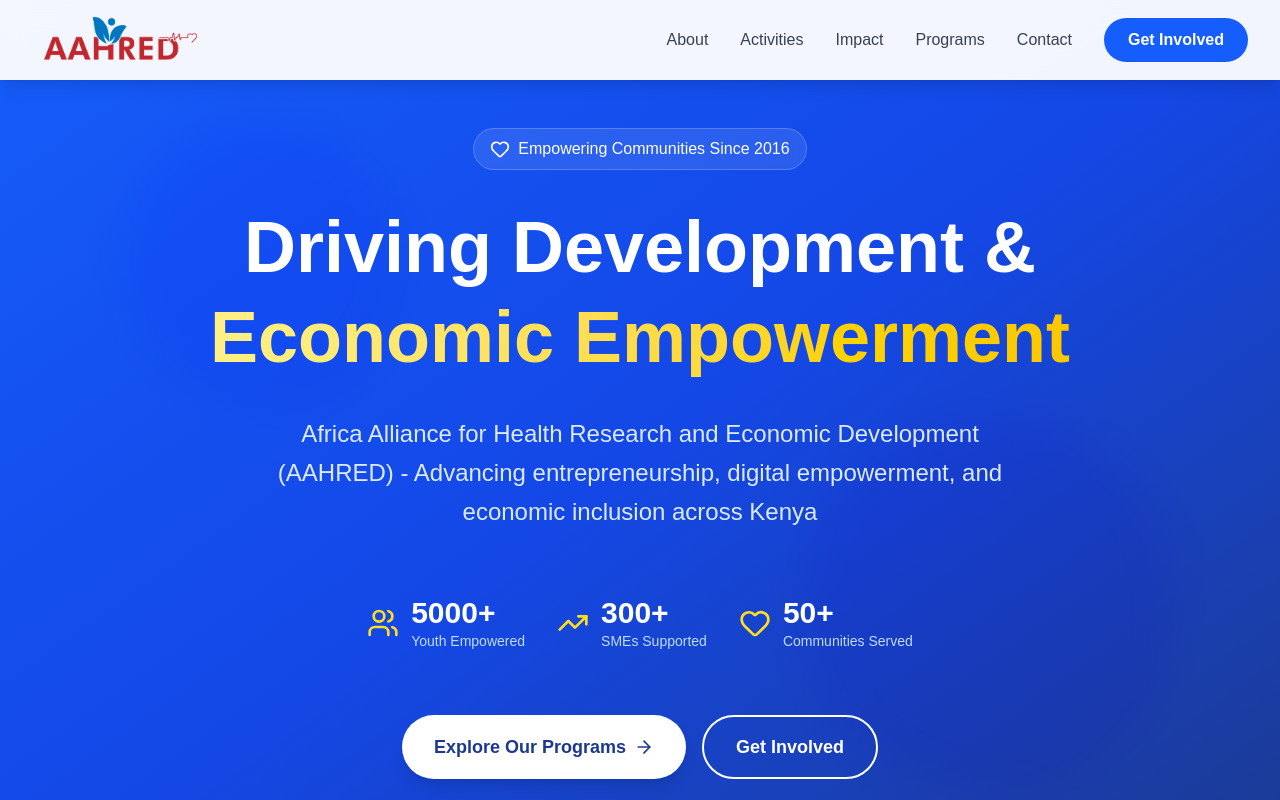
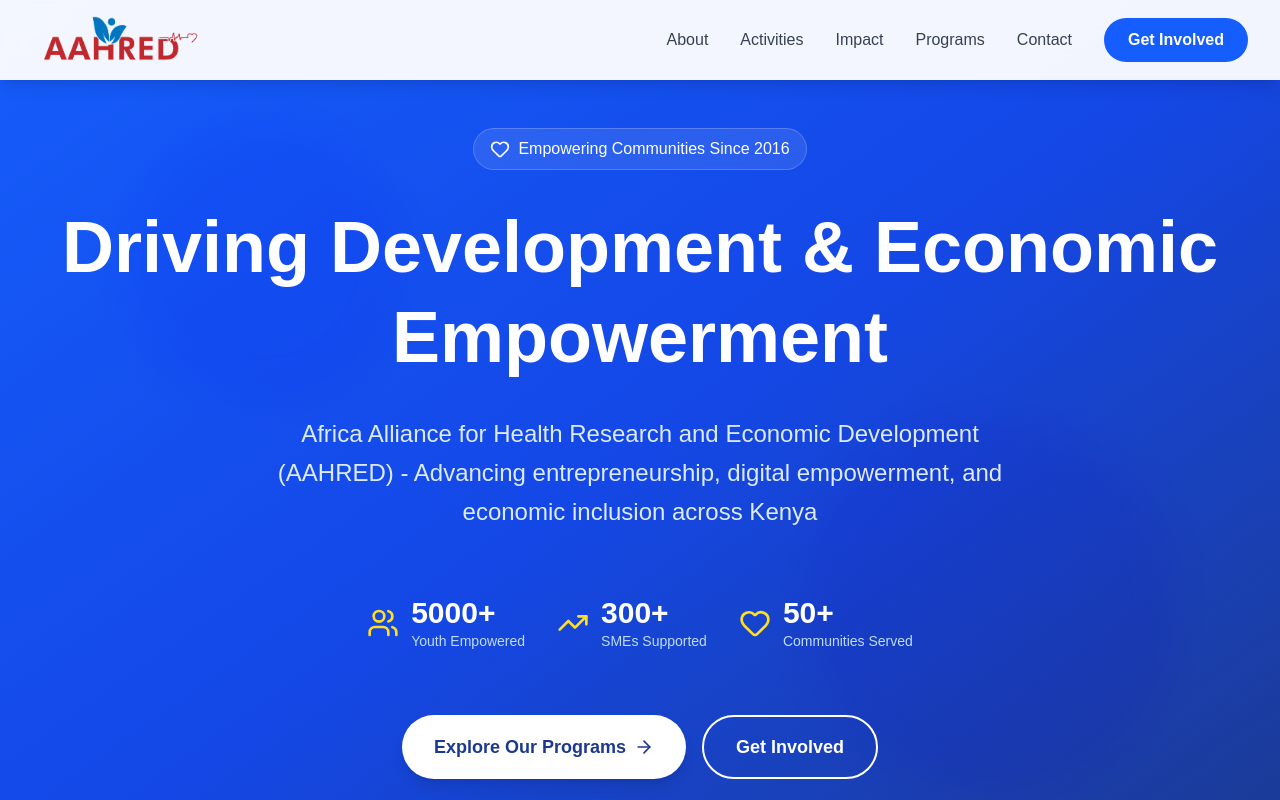
Before and after one commit to kev065/aahred-org, a Next.js app in the folder client/: page / in a window 1280 px wide. Shown: the top 800 px of the page. Built offline with nearby package versions, Linux system fonts and the light colour scheme.

Commit message:
update text in the hero section to a uniform white colour, removing the gold gradient

```diff
--- a/client/components/Hero.tsx
+++ b/client/components/Hero.tsx
@@ -61,10 +61,7 @@
             transition={{ duration: 0.8, delay: 0.3 }}
             className="text-5xl sm:text-6xl lg:text-7xl font-bold text-white leading-tight"
           >
-            Driving Development &
-            <span className="block text-transparent bg-clip-text bg-linear-to-r from-yellow-200 to-yellow-400">
-              Economic Empowerment
-            </span>
+            Driving Development & Economic Empowerment
           </motion.h1>
 
           {/* Subtitle */}
```
